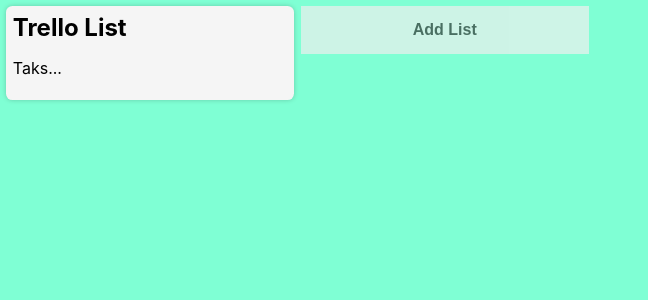
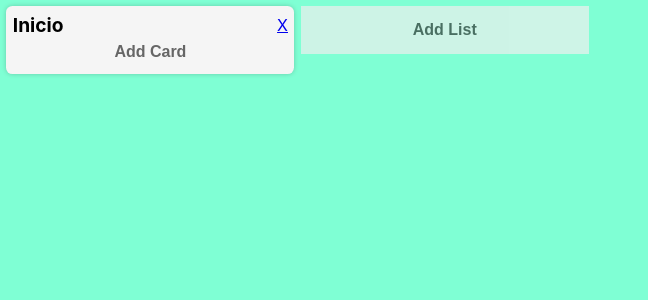
Before and after one commit to devgar/trello-clone, a React (Create React App) app: page / in a window 1280 px wide. Shown: the top 300 px of the page, without its empty margins (0-648 px from the left). Built offline with nearby package versions, Linux system fonts and the light colour scheme.

Commit message:
Implements Cards and List title management.

```diff
--- a/src/TrelloBoard.js
+++ b/src/TrelloBoard.js
@@ -6,16 +6,19 @@
 
 function TrelloBoard() {
 	const [lists, setLists] = useState([
-		{},
+		{ title: 'Inicio' },
 	])
 
 	const addList = () => {
-		setLists([...lists, {}])
+		let title = prompt("Título para la nueva lista", "Sin título")
+		if (title !== null) setLists([...lists, { title: title || "Sin título" }])
 	}
 
 	return (
 		<div className="TrelloBoard">
-			{ lists.map((_list, index) => (<TrelloList key={index} />)) }
+			{ lists.map(({ title }, index) =>
+				(<TrelloList key={index} title={title} />))
+			}
 			<button onClick={addList}>Add List</button>
 		</div>
 	)
--- a/src/TrelloList.css
+++ b/src/TrelloList.css
@@ -3,7 +3,7 @@
 	flex-direction: column;
 	flex: 0 0 auto;
 	width: 18rem;
-	max-height: 100%;
+	max-height: calc(100% - 0.4rem);
 	background-color: #f5f5f5;
 	border-radius: 5px;
 	box-shadow: 0px 0px 5px 0px rgba(0, 0, 0, 0.2);
@@ -13,9 +13,47 @@
 	padding: 0.4rem;
 }
 
+.TrelloList .ListHeader {
+	display: flex;
+	justify-content: space-between;
+	align-items: center;
+}
+
 .TrelloList h1{
-	font-size: 1.5rem;
+	font-size: 1.2rem;
 	font-weight: bold;
 	margin: 0;
 	padding: 0;
 }
+
+.TrelloList .Cards {
+	box-sizing: border-box;
+	overflow-y: scroll;
+	max-height: 100%;
+}
+
+
+.TrelloList > button {
+	border: none;
+	border-radius: 2px;
+	padding: 0.2rem 0;
+	margin: 0.2rem 0;
+	box-shadow: 0px 0px 0px 0px rgba(0, 0, 0, 0);
+	background-color: transparent;
+	color: #666;
+	position: sticky;
+	bottom: 0;
+}
+
+.TrelloList > button:hover {
+	transition: ease-in-out 0.2s;
+	box-shadow: 0px 0px 5px 0px rgba(0, 0, 0, 0.2);
+	background-color: #e2e2e2;
+	color: #000;
+	opacity: 1;
+}
+
+.TrelloCard {
+	padding: 0.2rem 0;
+	border-bottom: 1px solid rgba(0, 0, 0, 0.1);
+}
--- a/src/TrelloList.js
+++ b/src/TrelloList.js
@@ -1,10 +1,32 @@
+import { useState } from 'react'
+
 import './TrelloList.css'
 
-function TrelloList() {
+function TrelloList(props) {
+	const [title, setTitle] = useState(props.title || "Sin título")
+	const [cards, setCards] = useState([])
+
+	const addTask = () => {
+		let title = prompt("Título para la nueva tarjeta","Sin título")
+		if (title !== null) setCards([...cards, { title: title || "Sin título" }])
+	}
+
+	const changeTitle = () => {
+		setTitle(prompt("Cambiar título a la lista", title) || title)
+	}
+
 	return (
 		<div className="TrelloList">
-			<h1>Trello List</h1>
-			<p>Taks...</p>
+			<div className="ListHeader">
+				<h1 onClick={changeTitle} >{ title }</h1>
+				<a href="#" >X</a>
+			</div>
+			<div className="Cards">
+				{ cards.map(({ title }, index) =>
+					<p class="TrelloCard" key={index}>{ title }</p> )
+				}
+			</div>
+			<button onClick={addTask} >Add Card</button>
 		</div>
 	)
 }
```
